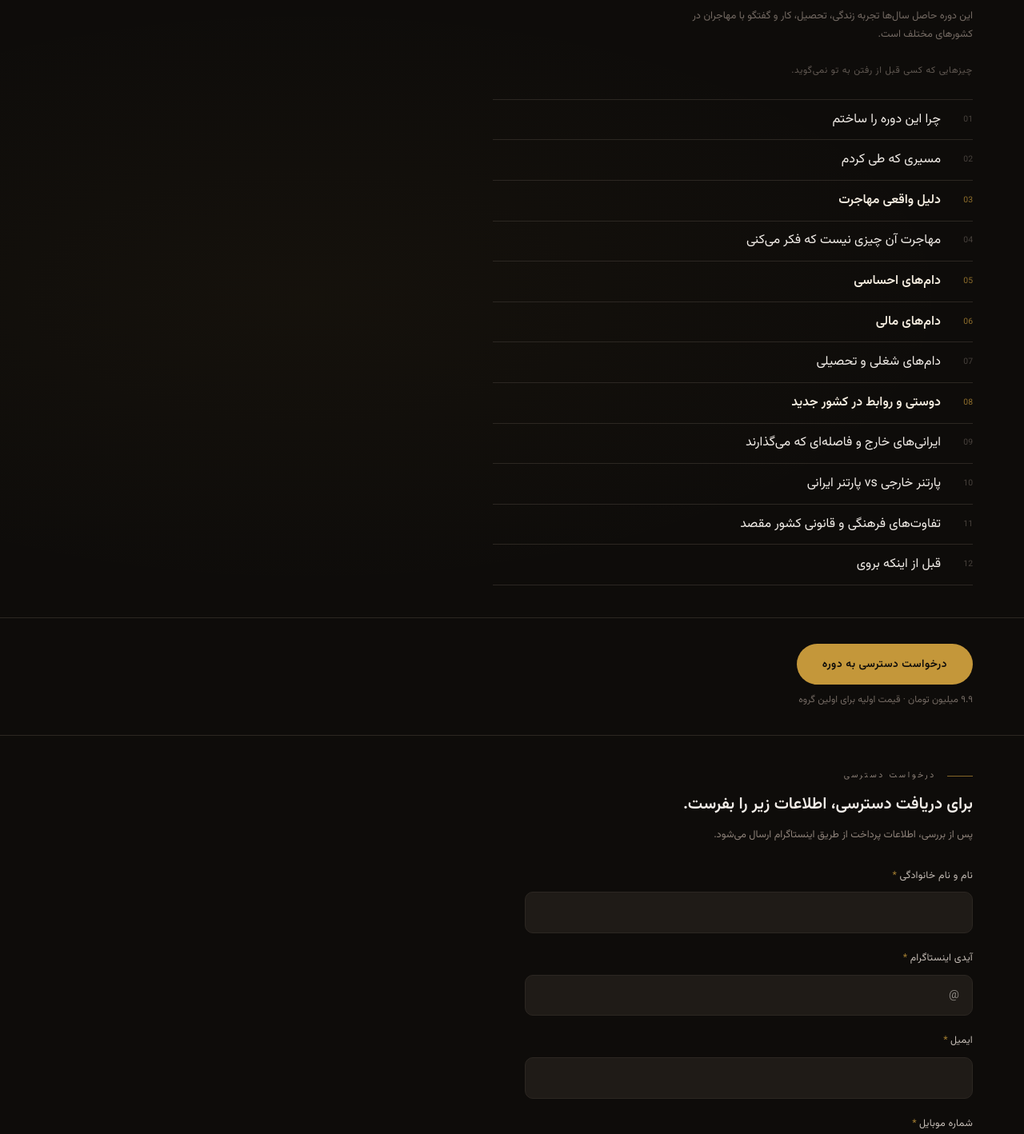
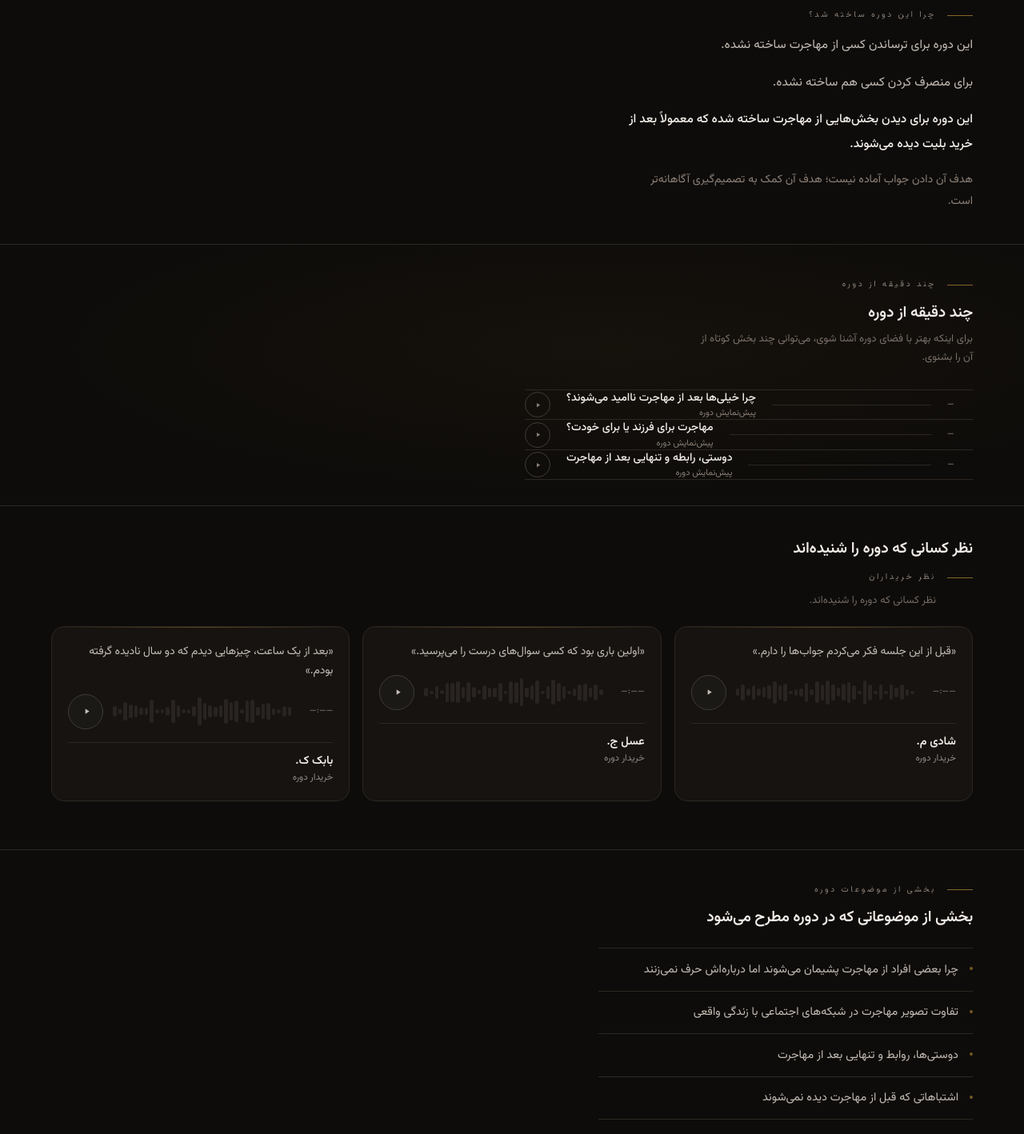
Before and after one commit to ashkanfara/ashkanfaraa.com, a Next.js app: page /course in a window 1280 px wide. Shown: the part 600-2018 px from the top of the page at 80% size. Built offline with nearby package versions, Linux system fonts and the light colour scheme.

Commit message:
Persian course page: audio previews, testimonials, topics, why this course exists

```diff
--- a/src/components/sections/CoursePageShell.tsx
+++ b/src/components/sections/CoursePageShell.tsx
@@ -1,7 +1,9 @@
 'use client'
 
 import { useState, useRef, useCallback } from 'react'
-import { CourseForm } from './CourseForm'
+import { CourseForm }  from './CourseForm'
+import { AudioPlayer } from '@/components/ui/AudioPlayer'
+import { Testimonials } from './Testimonials'
 
 const PAD = 'clamp(1rem, 5vw, 4rem)'
 
@@ -16,22 +18,65 @@ function Eyebrow({ children }: { children: string }) {
   )
 }
 
-const HIGHLIGHTED = new Set([2, 4, 5, 7])
+// ── Audio previews ─────────────────────────────────────────────
+// Drop the three files in /public/audio/ when ready.
+// Until then, the player renders but audio is silent.
+const PREVIEWS = [
+  {
+    src:   '/audio/preview-1.mp3',
+    name:  'چرا خیلی‌ها بعد از مهاجرت ناامید می‌شوند؟',
+    label: 'پیش‌نمایش دوره',
+  },
+  {
+    src:   '/audio/preview-2.mp3',
+    name:  'مهاجرت برای فرزند یا برای خودت؟',
+    label: 'پیش‌نمایش دوره',
+  },
+  {
+    src:   '/audio/preview-3.mp3',
+    name:  'دوستی، رابطه و تنهایی بعد از مهاجرت',
+    label: 'پیش‌نمایش دوره',
+  },
+]
 
-const MODULES = [
-  { title: 'چرا این دوره را ساختم' },
-  { title: 'مسیری که طی کردم' },
-  { title: 'دلیل واقعی مهاجرت' },
-  { title: 'مهاجرت آن چیزی نیست که فکر می‌کنی' },
-  { title: 'دام‌های احساسی' },
-  { title: 'دام‌های مالی' },
-  { title: 'دام‌های شغلی و تحصیلی' },
-  { title: 'دوستی و روابط در کشور جدید' },
-  { title: 'ایرانی‌های خارج و فاصله‌ای که می‌گذارند' },
-  { title: 'پارتنر خارجی vs پارتنر ایرانی' },
-  { title: 'تفاوت‌های فرهنگی و قانونی کشور مقصد' },
-  { title: 'قبل از اینکه بروی' },
+// ── Topics ─────────────────────────────────────────────────────
+const TOPICS = [
+  'چرا بعضی افراد از مهاجرت پشیمان می‌شوند اما درباره‌اش حرف نمی‌زنند',
+  'تفاوت تصویر مهاجرت در شبکه‌های اجتماعی با زندگی واقعی',
+  'دوستی‌ها، روابط و تنهایی بعد از مهاجرت',
+  'اشتباهاتی که قبل از مهاجرت دیده نمی‌شوند',
+  'نقش انتظارات در رضایت یا نارضایتی از مهاجرت',
+  'چیزهایی که ای کاش قبل از مهاجرت می‌دانستم',
 ]
+
+// ── Testimonials content override ──────────────────────────────
+const courseTestimonialsContent = {
+  sectionLabel: 'نظر خریداران',
+  subtext:      'نظر کسانی که دوره را شنیده‌اند.',
+  items: [
+    {
+      id:    'testimonial-1',
+      name:  'شادی م.',
+      label: 'خریدار دوره',
+      quote: 'قبل از این جلسه فکر می‌کردم جواب‌ها را دارم.',
+      src:   '/audio/testimonial-1.mp3',
+    },
+    {
+      id:    'testimonial-2',
+      name:  'عسل ج.',
+      label: 'خریدار دوره',
+      quote: 'اولین باری بود که کسی سوال‌های درست را می‌پرسید.',
+      src:   '/audio/testimonial-2.mp3',
+    },
+    {
+      id:    'testimonial-3',
+      name:  'بابک ک.',
+      label: 'خریدار دوره',
+      quote: 'بعد از یک ساعت، چیزهایی دیدم که دو سال نادیده گرفته بودم.',
+      src:   '/audio/testimonial-3.mp3',
+    },
+  ],
+}
 
 export function CoursePageShell() {
   const [fading, setFading] = useState(false)
@@ -70,29 +115,28 @@ export function CoursePageShell() {
             <Eyebrow>دوره آموزشی</Eyebrow>
 
             <h1 style={{
-              fontSize: 'clamp(2.4rem, 5.5vw, 4.2rem)',
-              fontWeight: 700,
-              lineHeight: 1.08,
+              fontSize:      'clamp(2.4rem, 5.5vw, 4.2rem)',
+              fontWeight:    700,
+              lineHeight:    1.08,
               letterSpacing: '-0.03em',
-              color: 'var(--foreground)',
-              marginBottom: '1rem',
+              color:         'var(--foreground)',
+              marginBottom:  '1rem',
             }}>
               تله‌های پنهان مهاجرت
             </h1>
 
             <p style={{
-              fontSize: 'clamp(0.9rem, 1.3vw, 1.05rem)',
-              fontWeight: 400,
-              lineHeight: 1.8,
-              color: 'var(--muted)',
+              fontSize:      'clamp(0.9rem, 1.3vw, 1.05rem)',
+              fontWeight:    400,
+              lineHeight:    1.8,
+              color:         'var(--muted)',
               letterSpacing: '-0.01em',
-              marginBottom: '1.25rem',
-              maxWidth: '38ch',
+              marginBottom:  '1.25rem',
+              maxWidth:      '38ch',
             }}>
               چیزهایی که کاش قبل از رفتن می‌دانستی.
             </p>
 
-            {/* CTA row: primary action + back link */}
             <div style={{ display: 'flex', alignItems: 'center', gap: '1.25rem', flexWrap: 'wrap', marginBottom: '0.75rem' }}>
               <a
                 href="#form"
@@ -137,19 +181,19 @@ export function CoursePageShell() {
           style={{
             ...fadeStyle,
             paddingInline: PAD,
-            paddingTop: '2rem',
+            paddingTop:    '2rem',
             paddingBottom: '2rem',
-            borderTop: '1px solid var(--border)',
+            borderTop:     '1px solid var(--border)',
           }}
         >
           <p style={{
-            fontSize: 'clamp(1.2rem, 2.2vw, 1.7rem)',
-            fontWeight: 500,
-            lineHeight: 1.65,
+            fontSize:      'clamp(1.2rem, 2.2vw, 1.7rem)',
+            fontWeight:    500,
+            lineHeight:    1.65,
             letterSpacing: '-0.02em',
-            color: 'var(--foreground)',
-            maxWidth: '34ch',
-            margin: 0,
+            color:         'var(--foreground)',
+            maxWidth:      '34ch',
+            margin:        0,
           }}>
             بیشتر اشتباهات مهاجرتی قبل از مهاجرت اتفاق نمی‌افتند.
             <br />
@@ -158,88 +202,183 @@ export function CoursePageShell() {
         </section>
       )}
 
-      {/* 3. MODULE LIST */}
+      {/* 3. WHY THIS COURSE EXISTS */}
       {!hidden && (
         <section
           dir="rtl"
           style={{
             ...fadeStyle,
             paddingInline: PAD,
-            paddingTop: '2.5rem',
+            paddingTop:    '2.5rem',
             paddingBottom: '2.5rem',
-            borderTop: '1px solid var(--border)',
-            background: 'radial-gradient(ellipse at 30% 50%, rgba(196,151,58,0.04) 0%, transparent 65%)',
+            borderTop:     '1px solid var(--border)',
           }}
         >
-          <p style={{
-            fontSize: '0.8rem',
-            color: 'var(--subtle)',
-            lineHeight: 1.75,
-            marginBottom: '1.5rem',
-            maxWidth: '52ch',
-            opacity: 0.8,
-          }}>
-            این دوره حاصل سال‌ها تجربه زندگی، تحصیل، کار و گفتگو با مهاجران در کشورهای مختلف است.
-          </p>
+          <Eyebrow>چرا این دوره ساخته شد؟</Eyebrow>
 
-          <p style={{
-            fontSize: '0.72rem',
-            letterSpacing: '0.06em',
-            color: 'var(--subtle)',
-            marginBottom: '1.5rem',
-            opacity: 0.65,
-          }}>
-            چیزهایی که کسی قبل از رفتن به تو نمی‌گوید.
-          </p>
-
-          <div style={{ maxWidth: '600px', display: 'flex', flexDirection: 'column' }}>
-            {MODULES.map((mod, i) => {
-              const hi = HIGHLIGHTED.has(i)
-              return (
-                <div
-                  key={mod.title}
-                  style={{
-                    display: 'flex',
-                    alignItems: 'center',
-                    gap: '1rem',
-                    paddingTop: '0.8rem',
-                    paddingBottom: '0.8rem',
-                    borderTop: '1px solid var(--border)',
-                    borderBottom: i === MODULES.length - 1 ? '1px solid var(--border)' : 'none',
-                  }}
-                >
-                  <span style={{
-                    fontSize: '0.65rem',
-                    color: hi ? 'var(--accent)' : 'var(--subtle)',
-                    opacity: hi ? 0.7 : 0.45,
-                    minWidth: '1.5rem', fontVariantNumeric: 'tabular-nums', flexShrink: 0,
-                  }}>
-                    {String(i + 1).padStart(2, '0')}
-                  </span>
-                  <span style={{
-                    fontSize: '1rem', lineHeight: 1.5,
-                    color: hi ? '#f5ede0' : 'var(--foreground)',
-                    fontWeight: hi ? 600 : 400,
-                  }}>
-                    {mod.title}
-                  </span>
-                </div>
-              )
-            })}
+          <div style={{ maxWidth: '48ch', display: 'flex', flexDirection: 'column', gap: '1rem' }}>
+            <p style={{ fontSize: 'clamp(0.9rem, 1.2vw, 1rem)', color: 'var(--muted)', lineHeight: 2, margin: 0 }}>
+              این دوره برای ترساندن کسی از مهاجرت ساخته نشده.
+            </p>
+            <p style={{ fontSize: 'clamp(0.9rem, 1.2vw, 1rem)', color: 'var(--muted)', lineHeight: 2, margin: 0 }}>
+              برای منصرف کردن کسی هم ساخته نشده.
+            </p>
+            <p style={{ fontSize: 'clamp(0.9rem, 1.2vw, 1rem)', color: 'var(--foreground)', lineHeight: 2, margin: 0, fontWeight: 500 }}>
+              این دوره برای دیدن بخش‌هایی از مهاجرت ساخته شده که معمولاً بعد از خرید بلیت دیده می‌شوند.
+            </p>
+            <p style={{ fontSize: 'clamp(0.85rem, 1.1vw, 0.95rem)', color: 'var(--subtle)', lineHeight: 1.9, margin: 0 }}>
+              هدف آن دادن جواب آماده نیست؛ هدف آن کمک به تصمیم‌گیری آگاهانه‌تر است.
+            </p>
           </div>
         </section>
       )}
 
-      {/* 4. MID CTA */}
+      {/* 4. AUDIO PREVIEWS */}
       {!hidden && (
         <section
           dir="rtl"
           style={{
             ...fadeStyle,
             paddingInline: PAD,
-            paddingTop: '2rem',
+            paddingTop:    '2.5rem',
             paddingBottom: '2rem',
-            borderTop: '1px solid var(--border)',
+            borderTop:     '1px solid var(--border)',
+            background:    'radial-gradient(ellipse at 60% 40%, rgba(196,151,58,0.04) 0%, transparent 65%)',
+          }}
+        >
+          <Eyebrow>چند دقیقه از دوره</Eyebrow>
+
+          <h2 style={{
+            fontSize:      'clamp(1rem, 1.5vw, 1.2rem)',
+            fontWeight:    600,
+            lineHeight:    1.4,
+            letterSpacing: '-0.01em',
+            color:         'var(--foreground)',
+            marginBottom:  '0.5rem',
+          }}>
+            چند دقیقه از دوره
+          </h2>
+          <p style={{
+            fontSize:      '0.82rem',
+            color:         'var(--subtle)',
+            lineHeight:    1.75,
+            marginBottom:  '1.75rem',
+            maxWidth:      '48ch',
+            opacity:       0.85,
+          }}>
+            برای اینکه بهتر با فضای دوره آشنا شوی، می‌توانی چند بخش کوتاه از آن را بشنوی.
+          </p>
+
+          <div style={{ maxWidth: '560px', display: 'flex', flexDirection: 'column' }}>
+            {PREVIEWS.map((p, i) => (
+              <div
+                key={p.src}
+                style={{
+                  borderTop:  i === 0 ? '1px solid var(--border)' : 'none',
+                  borderBottom: '1px solid var(--border)',
+                }}
+              >
+                <AudioPlayer src={p.src} name={p.name} label={p.label} />
+              </div>
+            ))}
+          </div>
+        </section>
+      )}
+
+      {/* 5. TESTIMONIALS — hear buyers after hearing Ashkan */}
+      {!hidden && (
+        <section
+          dir="rtl"
+          style={{
+            ...fadeStyle,
+            paddingInline: PAD,
+            paddingTop:    '2.5rem',
+            paddingBottom: '2rem',
+            borderTop:     '1px solid var(--border)',
+          }}
+        >
+          <h2 style={{
+            fontSize:      'clamp(1rem, 1.5vw, 1.2rem)',
+            fontWeight:    600,
+            lineHeight:    1.4,
+            letterSpacing: '-0.01em',
+            color:         'var(--foreground)',
+            marginBottom:  '0.25rem',
+          }}>
+            نظر کسانی که دوره را شنیده‌اند
+          </h2>
+
+          <Testimonials content={courseTestimonialsContent} locale="fa" />
+        </section>
+      )}
+
+      {/* 6. TOPICS */}
+      {!hidden && (
+        <section
+          dir="rtl"
+          style={{
+            ...fadeStyle,
+            paddingInline: PAD,
+            paddingTop:    '2.5rem',
+            paddingBottom: '2.5rem',
+            borderTop:     '1px solid var(--border)',
+          }}
+        >
+          <Eyebrow>بخشی از موضوعات دوره</Eyebrow>
+
+          <h2 style={{
+            fontSize:      'clamp(1rem, 1.5vw, 1.2rem)',
+            fontWeight:    600,
+            lineHeight:    1.4,
+            letterSpacing: '-0.01em',
+            color:         'var(--foreground)',
+            marginBottom:  '1.5rem',
+          }}>
+            بخشی از موضوعاتی که در دوره مطرح می‌شود
+          </h2>
+
+          <ul style={{ listStyle: 'none', margin: 0, padding: 0, maxWidth: '52ch', display: 'flex', flexDirection: 'column' }}>
+            {TOPICS.map((topic, i) => (
+              <li
+                key={topic}
+                style={{
+                  display:       'flex',
+                  alignItems:    'flex-start',
+                  gap:           '0.875rem',
+                  paddingTop:    '0.9rem',
+                  paddingBottom: '0.9rem',
+                  borderTop:     i === 0 ? '1px solid var(--border)' : 'none',
+                  borderBottom:  '1px solid var(--border)',
+                }}
+              >
+                <span style={{
+                  width:        '4px',
+                  height:       '4px',
+                  borderRadius: '50%',
+                  background:   'var(--accent)',
+                  opacity:      0.55,
+                  flexShrink:   0,
+                  marginTop:    '0.55em',
+                }} />
+                <span style={{ fontSize: '0.9rem', color: 'var(--muted)', lineHeight: 1.65 }}>
+                  {topic}
+                </span>
+              </li>
+            ))}
+          </ul>
+        </section>
+      )}
+
+      {/* 7. MID CTA */}
+      {!hidden && (
+        <section
+          dir="rtl"
+          style={{
+            ...fadeStyle,
+            paddingInline: PAD,
+            paddingTop:    '2rem',
+            paddingBottom: '2rem',
+            borderTop:     '1px solid var(--border)',
           }}
         >
           <div style={{ display: 'flex', alignItems: 'center', gap: '1.25rem', flexWrap: 'wrap', marginBottom: '0.5rem' }}>
@@ -264,7 +403,7 @@ export function CoursePageShell() {
         </section>
       )}
 
-      {/* 5. FORM / PAYMENT */}
+      {/* 8. FORM / PAYMENT */}
       <section
         id="form"
         ref={formRef as React.RefObject<HTMLElement>}
@@ -273,8 +412,8 @@ export function CoursePageShell() {
           paddingInline: PAD,
           paddingTop:    hidden ? '3.5rem' : '2.5rem',
           paddingBottom: '3rem',
-          borderTop: hidden ? 'none' : '1px solid var(--border)',
-          transition: 'padding-top 0.3s ease',
+          borderTop:     hidden ? 'none' : '1px solid var(--border)',
+          transition:    'padding-top 0.3s ease',
         }}
       >
         {!hidden && (
@@ -282,21 +421,21 @@ export function CoursePageShell() {
             <Eyebrow>درخواست دسترسی</Eyebrow>
 
             <h2 style={{
-              fontSize: 'clamp(1rem, 1.6vw, 1.3rem)',
-              fontWeight: 600,
-              lineHeight: 1.4,
-              color: 'var(--foreground)',
+              fontSize:     'clamp(1rem, 1.6vw, 1.3rem)',
+              fontWeight:   600,
+              lineHeight:   1.4,
+              color:        'var(--foreground)',
               marginBottom: '0.75rem',
             }}>
               برای دریافت دسترسی، اطلاعات زیر را بفرست.
             </h2>
 
             <p style={{
-              fontSize: '0.8rem',
-              color: 'var(--subtle)',
-              lineHeight: 1.8,
+              fontSize:     '0.8rem',
+              color:        'var(--subtle)',
+              lineHeight:   1.8,
               marginBottom: '1.75rem',
-              maxWidth: '48ch',
+              maxWidth:     '48ch',
             }}>
               پس از بررسی، اطلاعات پرداخت از طریق اینستاگرام ارسال می‌شود.
             </p>
@@ -308,12 +447,12 @@ export function CoursePageShell() {
         {!hidden && (
           <p style={{
             ...fadeStyle,
-            marginTop: '1.5rem',
-            fontSize: '0.7rem',
-            color: 'var(--subtle)',
+            marginTop:  '1.5rem',
+            fontSize:   '0.7rem',
+            color:      'var(--subtle)',
             lineHeight: 1.75,
-            maxWidth: '52ch',
-            opacity: fading ? 0 : 0.65,
+            maxWidth:   '52ch',
+            opacity:    fading ? 0 : 0.65,
           }}>
             این دوره بر پایه تجربه شخصی است. جایگزین مشاوره حقوقی یا تخصصی نیست.
           </p>
```
